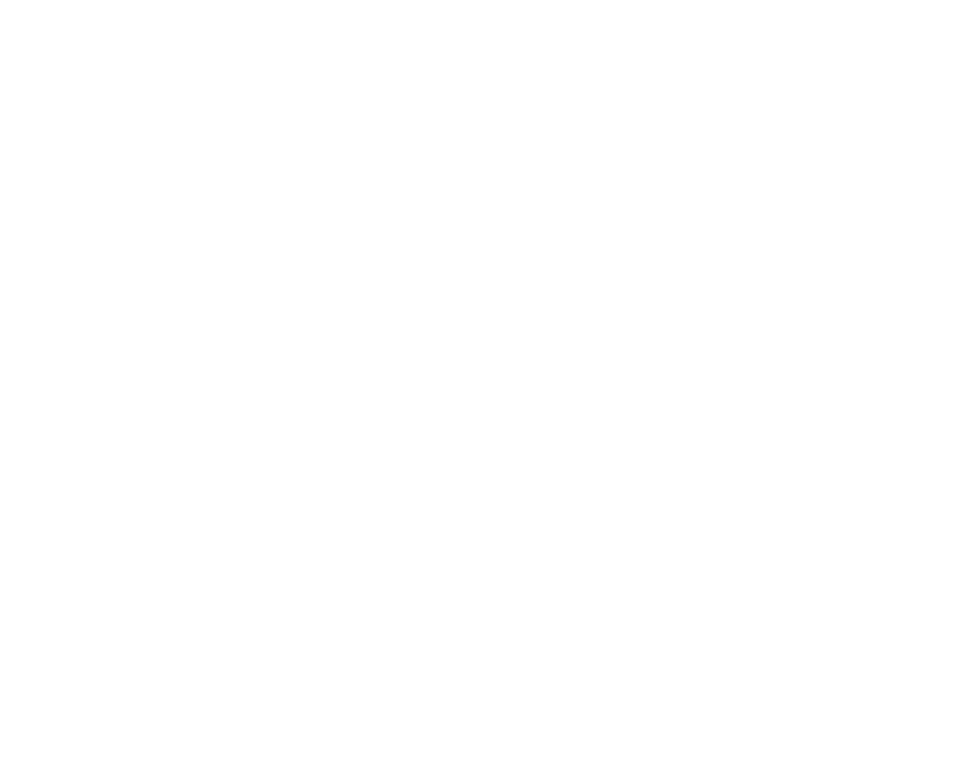
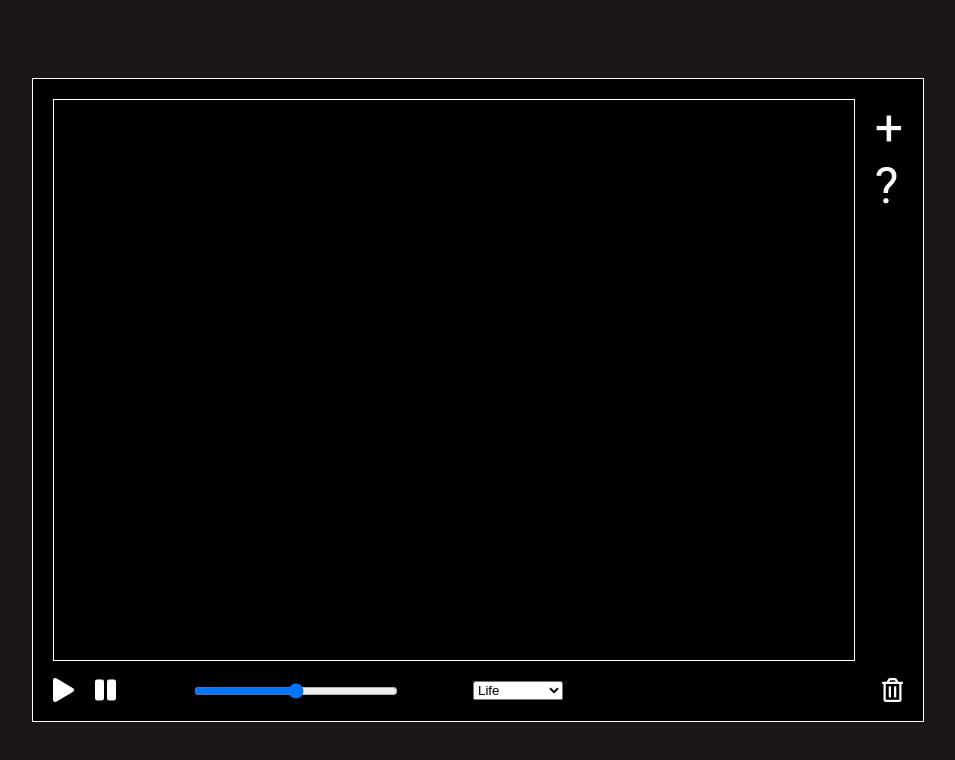
Before and after one commit to cjthom03/Game-of-life, a website built with webpack: page index.html in a window 1280 px wide. Shown: the whole page, without its empty margins (162-1117 px from the left). Built offline with nearby package versions, Linux system fonts and the light colour scheme.

Commit message:
Setup initial html structure and basic styling

```diff
--- /dev/null
+++ b/css/game_style.css
@@ -0,0 +1,78 @@
+.background {
+  position: fixed;
+  top: 0;
+  bottom: 0;
+  left: 0;
+  right: 0;
+  background-color: #181616;
+  z-index: -1;
+}
+
+.game-wrapper {
+  width: 890px;
+  border: 1px solid white;
+  background-color: #000000;
+  position: fixed;
+  top: 50%;
+  left: 50%;
+  transform: translate(-50%, -50%);
+  color: white;
+  font-family: 'Roboto', sans-serif;
+}
+
+.game {
+  margin: 20px;
+  margin-bottom: 0;
+}
+
+.game-top {
+  display: flex;
+  justify-content: space-between;
+}
+
+.game-board {
+  width: 800px;
+  height: 560px;
+  border: 1px solid white;
+}
+
+.game-sidebar-options {
+  font-size: 50px;
+}
+
+.game-sidebar-options > div {
+  /* margin-left: 20px; */
+}
+
+.game-bottom {
+  display: flex;
+  justify-content: space-between;
+  height: 50px;
+  font-size: 24px;
+  align-items: center;
+  margin: 5px 0;
+}
+
+.game-controls {
+  display: flex;
+  justify-content: space-between;
+  align-items: center;
+  width: 60%;
+}
+
+.game-controls-play i:first-child {
+  margin-right: 15px;
+}
+
+.game-controls-speed {
+  width: 40%;
+}
+
+.speed-range {
+  width: 100%;
+}
+
+.game-rules {
+  transform: translate(0%, -20%);
+      width: 90px;
+}
--- /dev/null
+++ b/css/reset.css
@@ -0,0 +1,39 @@
+html, body, div, span, h1, h2, h3, h4, p, a, ol, ul, li, form, label, article, aside, figure, figcaption, footer, header, nav {
+  margin: 0;
+  padding: 0;
+  border: 0;
+  font-size: 100%;
+  font: inherit;
+  vertical-align: baseline;
+  text-decoration: none;
+  -webkit-font-smoothing: antialiased;
+}
+
+a {
+  color: inherit;
+}
+
+button {
+  border: none;
+  padding: 0;
+  cursor: pointer;
+  background-color: inherit;
+  color: inherit;
+  font: inherit;
+}
+
+button:focus {
+  outline: none;
+}
+
+input:focus {
+  outline: none;
+}
+
+ol, ul {
+  list-style: none;
+}
+
+img {
+  width: 100%
+}
--- a/index.html
+++ b/index.html
@@ -3,8 +3,51 @@
   <head>
     <meta charset="utf-8">
     <title>Charlie's Game of Life</title>
+
+    <link rel="stylesheet" href="css/reset.css">
+    <link rel="stylesheet" href="css/game_style.css">
+    <link rel="stylesheet" href="https://use.fontawesome.com/releases/v5.0.13/css/all.css" integrity="sha384-DNOHZ68U8hZfKXOrtjWvjxusGo9WQnrNx2sqG0tfsghAvtVlRW3tvkXWZh58N9jp" crossorigin="anonymous">
+    <link href="https://fonts.googleapis.com/css?family=Open+Sans|Roboto:400,700" rel="stylesheet">
+
   </head>
   <body>
+    <main>
+      <div class="background"></div>
+      <div class="game-wrapper">
+        <div class="game">
+          <div class="game-top">
+            <div class="game-board">
+
+            </div>
+            <div class="game-sidebar-options">
+              <div>+</div>
+              <div>?</div>
+            </div>
+          </div>
+          <div class="game-bottom">
+            <div class="game-controls">
+              <div class="game-controls-play">
+                <i class="fas fa-play"></i>
+                <i class="fas fa-pause"></i>
+              </div>
+              <div class="game-controls-speed">
+                <input type="range" name="speed" class="speed-range"
+                min="250" max="1500" value="875">
+              </div>
+              <div class="game-controls-rules">
+                <select class="game-rules" name="rules">
+                  <option value="life">Life</option>
+                  <option value="highlife">Highlife</option>
+                </select>
+              </div>
+            </div>
+            <div class="game-clear">
+              <i class="far fa-trash-alt"></i>
+            </div>
+          </div>
+        </div>
+      </div>
+    </main>
     <script type="text/javascript" src="scripts/bundle.js"></script>
   </body>
 </html>
```
